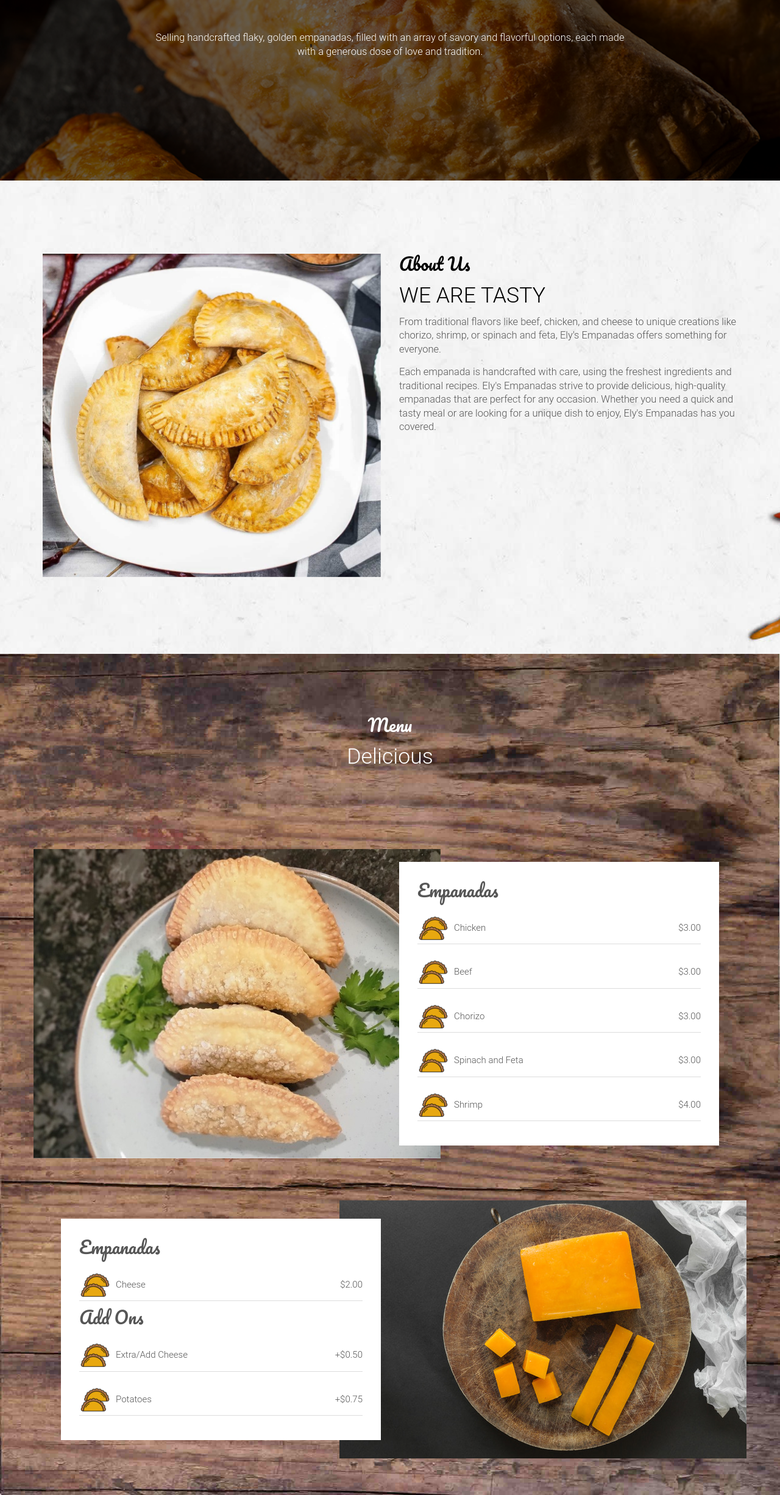
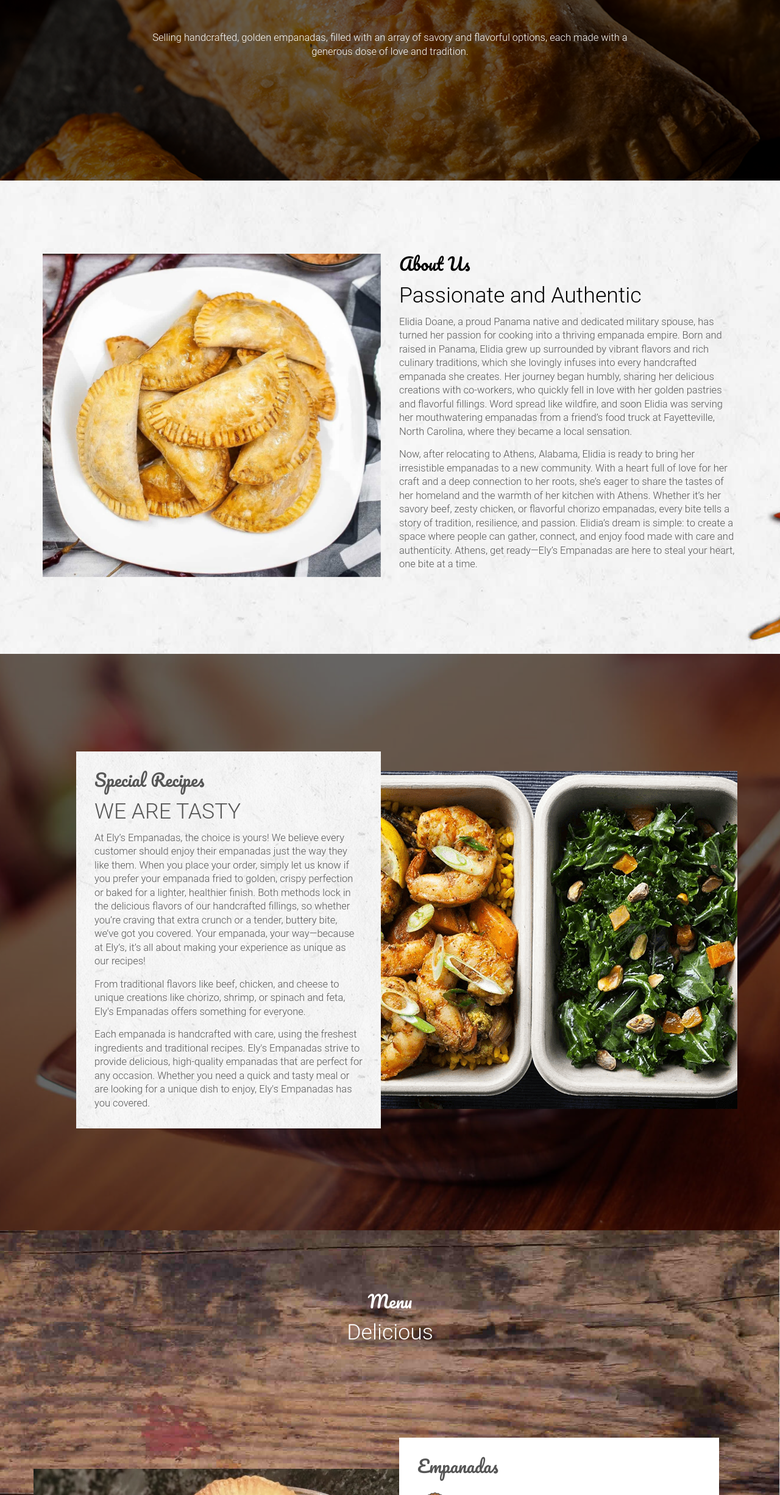
Before and after one commit to brbarreto0821/brbarreto0821.github.io, a plain HTML site: page index.html in a window 1280 px wide. Shown: the part 349-2800 px from the top of the page at 61% size. Drawn offline with Linux system fonts and the light colour scheme.

Commit message:
Version 1.0.4

```diff
--- a/index.html
+++ b/index.html
@@ -105,7 +105,7 @@
                             <div class="col-md-12">
                                 <div class="main_slider_content wow zoomIn" data-wow-duration="1s">
                                     <h1>Ely's Empanadas</h1>
-                                    <p>Selling handcrafted flaky, golden empanadas, filled with an array of savory and flavorful options, each made with a generous dose of love and tradition.</p>
+                                    <p>Selling handcrafted, golden empanadas, filled with an array of savory and flavorful options, each made with a generous dose of love and tradition.</p>
                                 </div>
                             </div>
                         </div>
@@ -128,11 +128,9 @@
                         <div class="col-md-6">
                             <div class="single_abouts_text wow slideInRight" data-wow-duration="1s">
                                 <h4>About Us</h4>
-                                <h3>WE ARE TASTY</h3>
-                                <p>From traditional flavors like beef, chicken, and cheese to unique creations like chorizo, shrimp, or spinach and feta, Ely's Empanadas offers something for everyone.</p>
-
-                                <p>Each empanada is handcrafted with care, using the freshest ingredients and traditional recipes. Ely's Empanadas strive to provide delicious, high-quality empanadas that are perfect for any occasion. Whether you need a quick and tasty meal or are looking for a unique dish to enjoy, Ely's Empanadas has you covered.</p>
-
+                                <h3>Passionate and Authentic</h3>
+                                <p>Elidia Doane, a proud Panama native and dedicated military spouse, has turned her passion for cooking into a thriving empanada empire. Born and raised in Panama, Elidia grew up surrounded by vibrant flavors and rich culinary traditions, which she lovingly infuses into every handcrafted empanada she creates. Her journey began humbly, sharing her delicious creations with co-workers, who quickly fell in love with her golden pastries and flavorful fillings. Word spread like wildfire, and soon Elidia was serving her mouthwatering empanadas from a friend’s food truck at Fayetteville, North Carolina, where they became a local sensation.</p>
+                                <p>Now, after relocating to Athens, Alabama, Elidia is ready to bring her irresistible empanadas to a new community. With a heart full of love for her craft and a deep connection to her roots, she’s eager to share the tastes of her homeland and the warmth of her kitchen with Athens. Whether it’s her savory beef, zesty chicken, or flavorful chorizo empanadas, every bite tells a story of tradition, resilience, and passion. Elidia’s dream is simple: to create a space where people can gather, connect, and enjoy food made with care and authenticity. Athens, get ready—Ely’s Empanadas are here to steal your heart, one bite at a time.</p>
                             </div>
                         </div>
                     </div>
@@ -140,7 +138,7 @@
             </div>
         </section>
 
-        <!--<section id="features" class="features">
+        <section id="features" class="features">
             <div class="slider_overlay">
                 <div class="container">
                     <div class="row">
@@ -150,10 +148,10 @@
                                     <div class="col-md-6">
                                         <div class="single_features_text">
                                             <h4>Special Recipes</h4>
-                                            <h3>Taste of Precious</h3>
-                                            <p>Lorem Ipsum is simply dummy text of the printing and typesetting industry. Lorem Ipsum has been the industry's stan</p>
-                                            <p>dard dummy text ever since the 1500s,when an unknown printer took a galley of type and scrambled it to make a type specimen book. It has survived not only five centuries, but also the leap into electronic typesettingdard dummy text ever since the 1500s,when an unknown printer took a galley of type and scrambled it to make a type specimen book. It has survived not only five centuries, but also the leap into electronic typesetting</p>
-
+                                            <h3>WE ARE TASTY</h3>
+                                            <p>At Ely’s Empanadas, the choice is yours! We believe every customer should enjoy their empanadas just the way they like them. When you place your order, simply let us know if you prefer your empanada fried to golden, crispy perfection or baked for a lighter, healthier finish. Both methods lock in the delicious flavors of our handcrafted fillings, so whether you’re craving that extra crunch or a tender, buttery bite, we’ve got you covered. Your empanada, your way—because at Ely’s, it’s all about making your experience as unique as our recipes!</p>
+                                            <p>From traditional flavors like beef, chicken, and cheese to unique creations like chorizo, shrimp, or spinach and feta, Ely's Empanadas offers something for everyone.</p>
+                                            <p>Each empanada is handcrafted with care, using the freshest ingredients and traditional recipes. Ely's Empanadas strive to provide delicious, high-quality empanadas that are perfect for any occasion. Whether you need a quick and tasty meal or are looking for a unique dish to enjoy, Ely's Empanadas has you covered.</p>
                                         </div>
                                     </div>
                                 </div>
@@ -162,7 +160,7 @@
                     </div>
                 </div>
             </div>
-        </section> -->
+        </section>
 
         <!-- <section id="portfolio" class="portfolio">
             <div class="container">
@@ -254,37 +252,30 @@
                                         <h4>Empanadas</h4>
                                     </div>
                                     <ul>
-                                        <li><span class="item-name">Chicken</span><span class="item-price">$3.00</span></li>
-                                        <li><span class="item-name">Beef</span><span class="item-price">$3.00</span></li>
-                                        <li><span class="item-name">Chorizo</span><span class="item-price">$3.00</span></li>
-                                        <li><span class="item-name">Spinach and Feta</span><span class="item-price">$3.00</span></li>
-                                        <li><span class="item-name">Shrimp</span><span class="item-price">$4.00</span></li>
+                                        <li><span class="item-name">Cheese</span><span class="item-price">$2.50</span></li>
+                                        <li><span class="item-name">Chicken</span><span class="item-price">$3.50</span></li>
+                                        <li><span class="item-name">Beef</span><span class="item-price">$3.50</span></li>
+                                        <li><span class="item-name">Chorizo</span><span class="item-price">$3.50</span></li>
+                                        <li><span class="item-name">Spinach and Feta</span><span class="item-price">$3.50</span></li>
+                                        <li><span class="item-name">Pepperoni</span><span class="item-price">$3.50</span></li>
+                                        <li><span class="item-name">Shrimp</span><span class="item-price">$4.50</span></li>
                                     </ul>
                                 </div>
                             </div>
                         </div>
 
-                        <div class="single_pakeg_two text-left wow rotateInDownLeft">
+                        <!-- <div class="single_pakeg_two text-left wow rotateInDownLeft">
                             <div class="col-md-6 col-sm-8">
                                 <div class="single_pakeg_text">
                                     <div class="pakeg_title">
                                         <h4>Empanadas</h4>
                                     </div>
                                     <ul>
-                                        <li><span class="item-name">Cheese</span><span class="item-price">$2.00</span></li>
-                                    </ul>
 
-                                    <div class="pakeg_title">
-                                        <h4>Add Ons</h4>
-                                    </div>
-
-                                    <ul>
-                                        <li><span class="item-name">Extra/Add Cheese</span><span class="item-price">+$0.50</span></li>
-                                        <li><span class="item-name">Potatoes</span><span class="item-price">+$0.75</span></li>
                                     </ul>
                                 </div>
                             </div>
-                        </div>
+                        </div> -->
 
                         <!-- <div class="single_pakeg_three text-left wow rotateInDownRight">
                             <div class="col-md-6 col-md-offset-6 col-sm-8 col-sm-offset-4">
```
Also changed, not shown: assets/css/style.css (indentation only).
